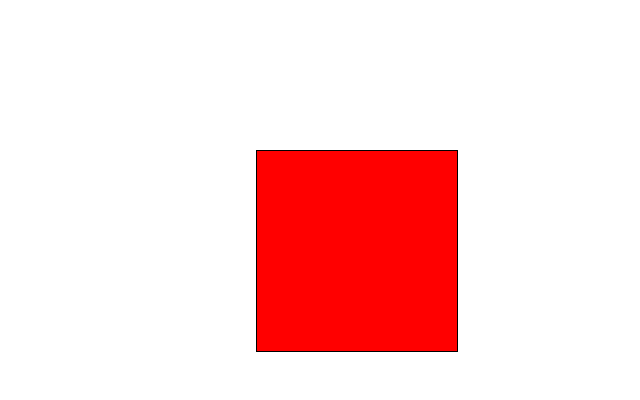
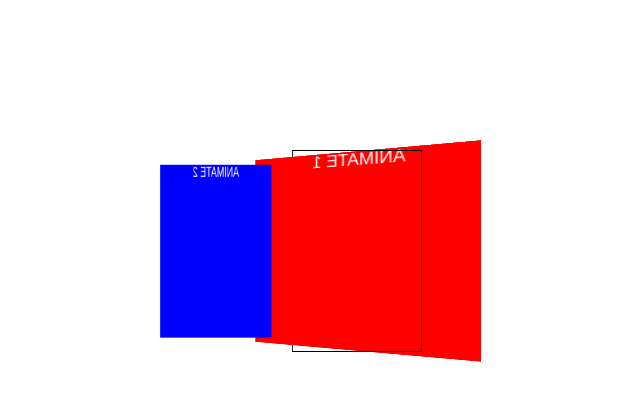
Before and after one commit to actionanand/css-3d-transform-lab, a website built with Vite: page index.html in a window 1280 px wide. Shown: the whole page, without its empty margins (283-923 px from the left). Built offline with nearby package versions, Linux system fonts and the light colour scheme.

Commit message:
read me update

```diff
--- a/main.html
+++ b/main.html
@@ -1,4 +1,8 @@
 <div class="container">
-  <div class="box">
+  <div class="box1">
+      ANIMATE 1
+  </div>
+  <div class="box2">
+      ANIMATE 2
   </div>
 </div>
--- a/style.css
+++ b/style.css
@@ -1,12 +1,35 @@
 .container {
+  position: relative;
   margin: 150px auto;
   border: 1px solid black;
   width: 200px;
   height: 200px;
+  perspective: 1000px;
+  perspective-origin: 500px;
+  transform: rotateY(130deg);
+  transform-style: preserve-3d;
 }
 
-.box {
+.box1 {
+  position: absolute;
   background: red;
   width: 100%;
   height: 100%;
+  transform: rotateY(80deg);
+  color: white;
+  font-family: sans-serif;
+  text-align: center;
+  z-index: 1;
+  backface-visibility: visible;
 }
+
+.box2 {
+  position: absolute;
+  background: blue;
+  width: 100%;
+  height: 100%;
+  transform: translateZ(-10rem);
+  color: white;
+  font-family: sans-serif;
+  text-align: center;
+}
```
Also changed, not shown: README.md.
